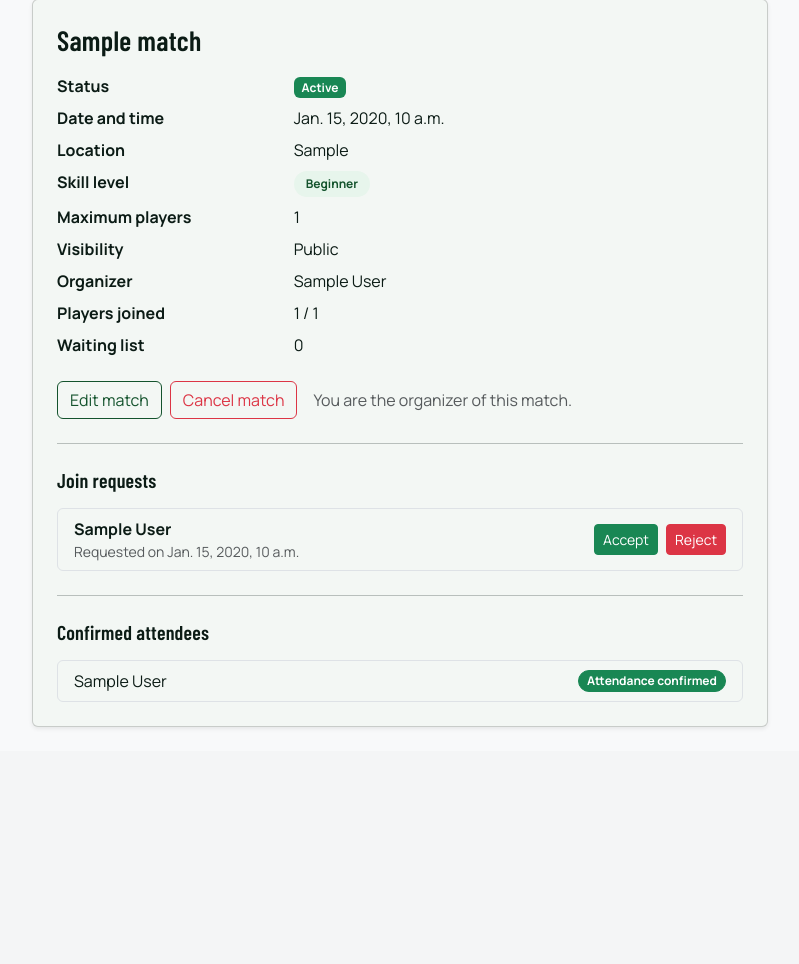
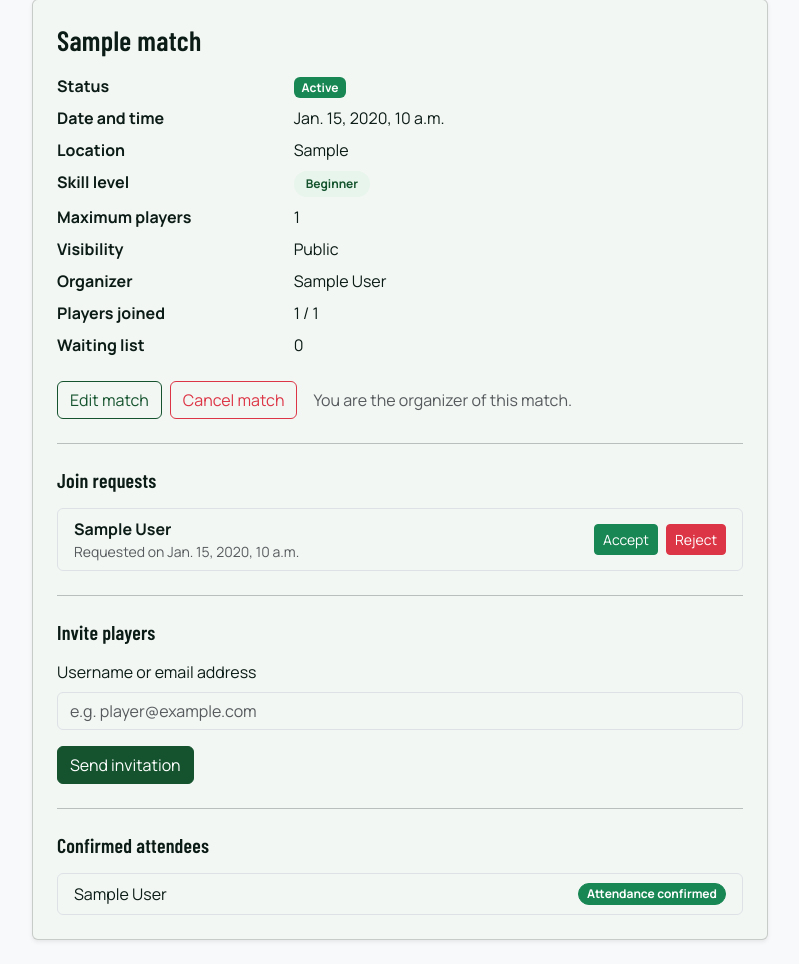
Before and after one commit to scanonc/Local-Sports, a Django app: page /matches/1/ in a window 1280 px wide. Shown: the part 83-1047 px from the top of the page, without its empty margins (240-1039 px from the left). Before the commit the page ends 810 px from the top, so only its background shows below. Run offline with Django 5.2, Linux system fonts and the light colour scheme; a user stored in the database is signed in; tables that the repository leaves empty hold one stand-in row (values such as "Sample post"); some web fonts are replaced.

Commit message:
feat: allow players to accept or reject invitations

```diff
--- a/matches/templates/matches/match_detail.html
+++ b/matches/templates/matches/match_detail.html
@@ -60,7 +60,17 @@
                     </form>
                     <span class="align-self-center text-muted ms-2">You are the organizer of this match.</span>
                     {% elif user.is_authenticated %}
-                        {% if user_is_participant %}
+                        {% if pending_invitation %}
+                        <span class="align-self-center text-info">You were invited by {{ pending_invitation.organizer }}.</span>
+                        <form method="post" action="{% url 'matches:match_invitation_response' match.pk pending_invitation.pk 'accept' %}">
+                            {% csrf_token %}
+                            <button type="submit" class="btn btn-success">Accept invitation</button>
+                        </form>
+                        <form method="post" action="{% url 'matches:match_invitation_response' match.pk pending_invitation.pk 'decline' %}">
+                            {% csrf_token %}
+                            <button type="submit" class="btn btn-outline-danger">Reject invitation</button>
+                        </form>
+                        {% elif user_is_participant %}
                         <form method="post" action="{% url 'matches:match_leave' match.pk %}">
                             {% csrf_token %}
                             <button type="submit" class="btn btn-outline-danger">Leave match</button>
@@ -143,21 +153,17 @@
                 </div>
                 {% endif %}
 
-                {% if match.status != 'cancelled' and user_is_organizer and inviteable_players %}
+                {% if match.status != 'cancelled' and user_is_organizer %}
                 <hr class="my-4">
 
                 <h2 class="h5 mb-3">Invite players</h2>
                 <form method="post" action="{% url 'matches:match_invite_players' match.pk %}">
                     {% csrf_token %}
                     <div class="mb-3">
-                        <label for="invite-players" class="form-label">Select registered players</label>
-                        <select id="invite-players" name="players" class="form-select" multiple size="6" required>
-                            {% for player in inviteable_players %}
-                            <option value="{{ player.pk }}">{{ player.get_full_name|default:player.username }} ({{ player.username }})</option>
-                            {% endfor %}
-                        </select>
+                        <label for="invite-player" class="form-label">Username or email address</label>
+                        <input id="invite-player" name="player_identifier" type="text" class="form-control" placeholder="e.g. player@example.com" required>
                     </div>
-                    <button type="submit" class="btn btn-primary">Send invitations</button>
+                    <button type="submit" class="btn btn-primary">Send invitation</button>
                 </form>
                 {% endif %}
 
--- a/matches/urls.py
+++ b/matches/urls.py
@@ -7,6 +7,7 @@ from .views import (
     MatchAttendanceView,
     MatchJoinView,
     MatchInvitePlayersView,
+    MatchInvitationResponseView,
     MatchLeaveView,
     MatchListView,
     MatchRequestAcceptView,
@@ -25,6 +26,7 @@ urlpatterns = [
     path('<int:pk>/cancel/', MatchCancelView.as_view(), name='match_cancel'),
     path('<int:pk>/join/', MatchJoinView.as_view(), name='match_join'),
     path('<int:pk>/invite/', MatchInvitePlayersView.as_view(), name='match_invite_players'),
+    path('<int:pk>/invitations/<int:invitation_id>/<str:action>/', MatchInvitationResponseView.as_view(), name='match_invitation_response'),
     path('<int:pk>/attendance/', MatchAttendanceView.as_view(), name='match_attendance'),
     path('<int:pk>/request-join/', MatchRequestJoinView.as_view(), name='match_request_join'),
     path('<int:pk>/requests/<int:request_id>/accept/', MatchRequestAcceptView.as_view(), name='match_request_accept'),
--- a/matches/views.py
+++ b/matches/views.py
@@ -4,6 +4,7 @@ from django.contrib import messages
 from django.contrib.auth import get_user_model
 from django.contrib.auth.mixins import LoginRequiredMixin
 from django.db import transaction
+from django.db.models import Q
 from django.shortcuts import get_object_or_404, redirect
 from django.utils import timezone
 from django.views import View
@@ -104,28 +105,30 @@ class MatchDetailView(DetailView):
             ).exists()
         )
 
+        context['pending_invitation'] = (
+            Invitation.objects.filter(
+                match=self.object,
+                player=user,
+                status=InvitationStatus.PENDING,
+            ).select_related('organizer').first()
+            if user.is_authenticated
+            else None
+        )
+
         if user_is_organizer:
             context['pending_join_requests'] = JoinRequest.objects.filter(
                 match=self.object,
                 request_status=JoinRequestStatus.PENDING,
             ).select_related('player')
             context['waiting_list'] = self.object.waiting_participants.select_related('player')
-            participant_ids = self.object.participants.filter(
-                status__in=[ParticipantStatus.CONFIRMED, ParticipantStatus.WAITING],
-            ).values_list('player_id', flat=True)
             invited_player_ids = Invitation.objects.filter(
                 match=self.object,
                 status=InvitationStatus.PENDING,
             ).values_list('player_id', flat=True)
-            context['inviteable_players'] = User.objects.filter(
-                is_active=True,
-            ).exclude(
-                pk__in=participant_ids,
-            ).exclude(
-                pk__in=invited_player_ids,
-            ).exclude(
-                pk=self.object.organizer_id,
-            ).order_by('username')
+            context['has_pending_invitations'] = Invitation.objects.filter(
+                match=self.object,
+                status=InvitationStatus.PENDING,
+            ).exists()
 
         return context
 
@@ -140,9 +143,9 @@ class MatchInvitePlayersView(LoginRequiredMixin, View):
             messages.error(request, 'Only the organizer can invite players.')
             return redirect('matches:match_detail', pk=match.pk)
 
-        player_ids = request.POST.getlist('players')
-        if not player_ids:
-            messages.error(request, 'Select at least one player to invite.')
+        player_identifier = request.POST.get('player_identifier', '').strip()
+        if not player_identifier:
+            messages.error(request, 'Enter a username or email address to invite.')
             return redirect('matches:match_detail', pk=match.pk)
 
         with transaction.atomic():
@@ -165,11 +168,10 @@ class MatchInvitePlayersView(LoginRequiredMixin, View):
                 messages.error(request, 'This match is full and cannot accept invitations.')
                 return redirect('matches:match_detail', pk=match.pk)
 
-            try:
-                selected_ids = {int(player_id) for player_id in player_ids}
-            except (TypeError, ValueError):
-                selected_ids = set()
-
+            player = User.objects.filter(
+                Q(username__iexact=player_identifier) | Q(email__iexact=player_identifier),
+                is_active=True,
+            ).first()
             participant_ids = set(match.participants.filter(
                 status__in=[ParticipantStatus.CONFIRMED, ParticipantStatus.WAITING],
             ).values_list('player_id', flat=True))
@@ -177,43 +179,101 @@ class MatchInvitePlayersView(LoginRequiredMixin, View):
                 match=match,
                 status=InvitationStatus.PENDING,
             ).values_list('player_id', flat=True))
-            eligible_ids = set(User.objects.filter(
-                pk__in=selected_ids,
-                is_active=True,
-            ).values_list('pk', flat=True))
-
             if (
-                len(selected_ids) != len(player_ids)
-                or selected_ids - eligible_ids
-                or selected_ids & participant_ids
-                or selected_ids & pending_invitation_ids
-                or match.organizer_id in selected_ids
+                player is None
+                or player.pk in participant_ids
+                or player.pk in pending_invitation_ids
+                or match.organizer_id == player.pk
             ):
-                messages.error(request, 'One or more selected players cannot be invited.')
+                messages.error(request, 'This player cannot be invited.')
                 return redirect('matches:match_detail', pk=match.pk)
 
-            if len(selected_ids) > available_slots:
-                messages.error(
-                    request,
-                    f'You can invite up to {available_slots} player(s) because of the match capacity.',
-                )
+            Invitation.objects.create(match=match, organizer=request.user, player=player)
+            Notification.objects.create(
+                user=player,
+                match=match,
+                message=f'You have been invited by {request.user} to the match "{match.title}".',
+            )
+
+        messages.success(request, f'Invitation sent to {player}.')
+        return redirect('matches:match_detail', pk=match.pk)
+
+
+class MatchInvitationResponseView(LoginRequiredMixin, View):
+    """Accept or decline a pending invitation as its intended player."""
+
+    def post(self, request, pk, invitation_id, action):
+        with transaction.atomic():
+            match = get_object_or_404(
+                Match.objects.select_for_update(),
+                pk=pk,
+            )
+            invitation = get_object_or_404(
+                Invitation.objects.select_for_update(),
+                pk=invitation_id,
+                match=match,
+                player=request.user,
+                status=InvitationStatus.PENDING,
+            )
+
+            if action == 'decline':
+                invitation.status = InvitationStatus.DECLINED
+                invitation.save(update_fields=['status'])
+                messages.success(request, 'The invitation has been declined.')
                 return redirect('matches:match_detail', pk=match.pk)
 
-            players = User.objects.filter(pk__in=selected_ids)
-            Invitation.objects.bulk_create([
-                Invitation(match=match, organizer=request.user, player=player)
-                for player in players
-            ])
-            Notification.objects.bulk_create([
-                Notification(
-                    user=player,
+            if action != 'accept':
+                messages.error(request, 'This invitation action is not available.')
+                return redirect('matches:match_detail', pk=match.pk)
+
+            if match.status == MatchStatus.CANCELLED:
+                messages.error(request, 'This match has been cancelled.')
+                return redirect('matches:match_detail', pk=match.pk)
+
+            if match.has_started:
+                messages.error(request, 'This match has already started or finished.')
+                return redirect('matches:match_detail', pk=match.pk)
+
+            participant = MatchParticipant.objects.filter(
+                match=match,
+                player=request.user,
+            ).first()
+            if participant and participant.status in [
+                ParticipantStatus.CONFIRMED,
+                ParticipantStatus.WAITING,
+            ]:
+                messages.error(request, 'You are already participating in this match.')
+                return redirect('matches:match_detail', pk=match.pk)
+
+            confirmed_count = MatchParticipant.objects.filter(
+                match=match,
+                status=ParticipantStatus.CONFIRMED,
+            ).count()
+            if confirmed_count >= match.max_players:
+                if match.visibility != MatchVisibility.PUBLIC:
+                    messages.error(request, 'This match is full and cannot accept the invitation.')
+                    return redirect('matches:match_detail', pk=match.pk)
+                participant_status = ParticipantStatus.WAITING
+                message = 'The invitation was accepted. You were added to the waiting list.'
+            else:
+                participant_status = ParticipantStatus.CONFIRMED
+                message = 'The invitation was accepted. You joined the match.'
+
+            if participant:
+                participant.status = participant_status
+                participant.attendance_confirmed = False
+                participant.save(update_fields=['status', 'attendance_confirmed', 'updated_at'])
+            else:
+                MatchParticipant.objects.create(
                     match=match,
-                    message=f'You have been invited by {request.user} to the match "{match.title}".',
+                    player=request.user,
+                    status=participant_status,
                 )
-                for player in players
-            ])
 
-        messages.success(request, f'Invitation sent to {len(selected_ids)} player(s).')
+            invitation.status = InvitationStatus.ACCEPTED
+            invitation.save(update_fields=['status'])
+
+        messages.success(request, message)
         return redirect('matches:match_detail', pk=match.pk)
 
 
```
Also changed, not shown: matches/tests.py (+79 -5 lines).
